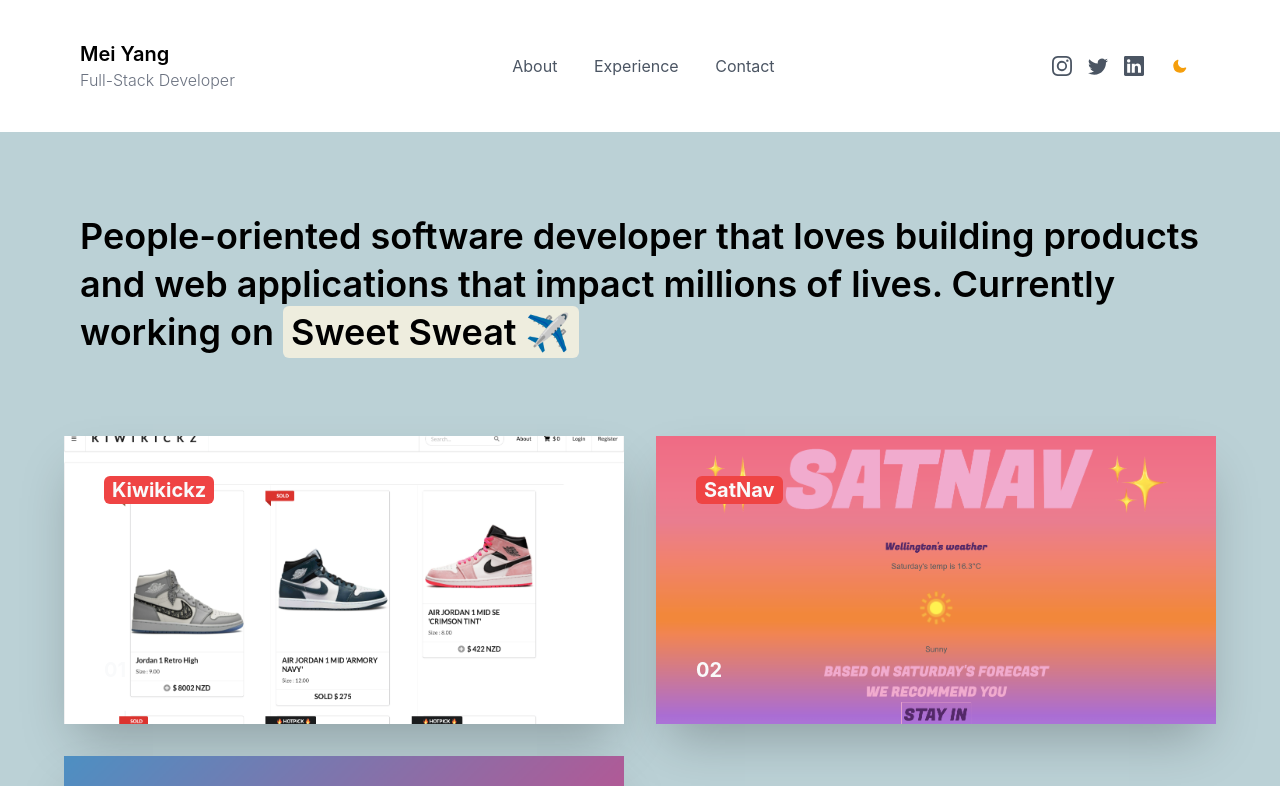
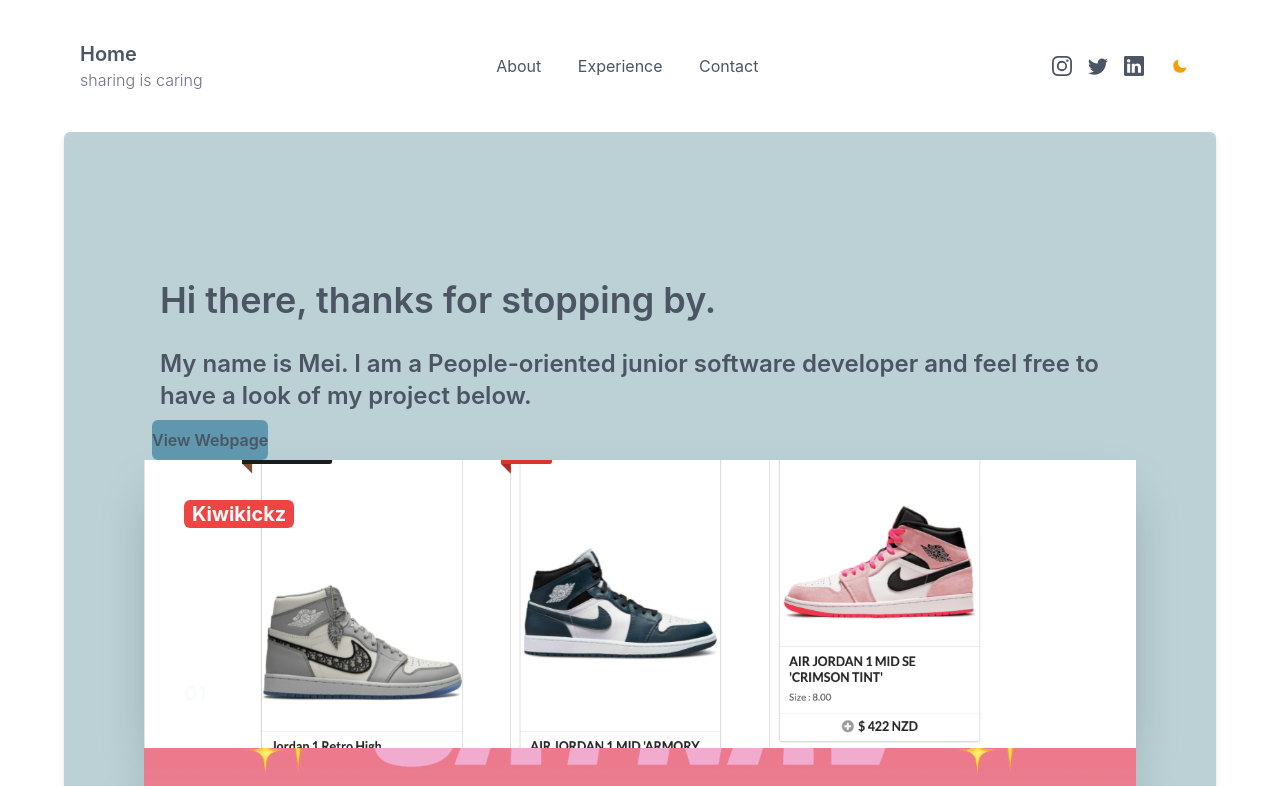
Before and after one commit to manuarora700/simple-developer-portfolio-website, a Next.js app: page / in a window 1280 px wide. Shown: the top 786 px of the page. Built offline with nearby package versions, Linux system fonts and the light colour scheme; no server answers.

Commit message:
in process of home page

```diff
--- a/components/AboutMe.js
+++ b/components/AboutMe.js
@@ -4,11 +4,6 @@
 export default function AboutMe() {
   return (
     <section className="bg-white dark:bg-gray-800">
-      {/* <div className="max-w-6xl mx-auto h-0 bg-white dark:bg-gray-800">
-        <h1 className=" text-5xl md:text-9xl py-20 text-center md:text-left">
-          About Me.
-        </h1>
-      </div> */}
       {/* <div className="bg-[#bbd1d6] -mt-0 dark:bg-gray-900">
         <div className="text-container max-w-6xl mx-auto pt-20">
           <p
--- a/components/Contact.js
+++ b/components/Contact.js
@@ -4,12 +4,7 @@
 export default function Contact() {
   return (
     <section>
-      {/* <div className="max-w-6xl mx-auto h-0 bg-white dark:bg-gray-200 antialiased">
-        <h1 className=" text-5xl md:text-9xl font-bold py-20 text-center md:text-left">
-          Contact
-        </h1>
-      </div> */}
-      <div className="relative z-10 rounded-md shadow-md bg-[#bbd1d6] p-4 md:p-10 lg:p-20 max-w-6xl mx-auto mb-20 -mt-0">
+      <div className="relative z-10 rounded-md shadow-md bg-[#bbd1d6] p-4 md:p-10 lg:p-20 max-w-6xl mx-auto mb-20 mt-0">
         <div className="grid grid-cols-1 md:grid-cols-2 gap-4">
           <div className="md:ml-4">
             <header className="">
--- a/components/Experience.js
+++ b/components/Experience.js
@@ -4,11 +4,7 @@
 export default function Experience() {
   return (
     <section className="bg-white dark:bg-gray-800">
-      {/* <div className="max-w-6xl mx-auto h-0 bg-white dark:bg-gray-800">
-        <h1 className=" text-5xl md:text-9xl font-bold py-20 text-center md:text-left">
-          Experience
-        </h1>
-      </div> */}
+
       <div className="bg-[#bbd1d6] dark:bg-gray-900 -mt-0">
         <div className="grid grid-cols-1 dark:bg-gray-900 max-w-xl mx-auto pt-0">
           {/* Experience card */}
--- a/components/Footer.js
+++ b/components/Footer.js
@@ -4,9 +4,9 @@
 export default function Footer() {
   return (
     <div className="bg-white dark:bg-gray-900">
-      <div className="max-w-6xl  mx-auto px-4 py-10 md:py-20">
-        <div className="h-0.5 w-full bg-white dark:bg-gray-700"></div>
-        <div className="flex flex-col space-y-4 md:space-y-0 md:flex-row justify-between md:items-center mt-8">
+      <div className="max-w-6xl  mx-auto px-4 py-10 md:py-30">
+        <div className="h-1 w-full bg-white dark:bg-gray-700"></div>
+        <div className="flex flex-col space-y-4 md:space-y-0 md:flex-row justify-between md:items-center mt-4">
           <div>
             <p>&copy; All Rights Reserved.</p>
           </div>
@@ -17,7 +17,7 @@
               <div className="inline-block transform hover:scale-110 hover:-rotate-3 transition duration-300">
                 <a
                   className="hover:bg-red-500 rounded-md px-2 py-1  hover:text-gray-50"
-                  href="https://manuarora.in"
+                  href="https://www.linkedin.com/in/mei-yang-4bb190134/"
                 >
                   Mei Yang
                 </a>
--- a/components/Navbar.js
+++ b/components/Navbar.js
@@ -22,11 +22,12 @@
         <div className="flex flex-col">
           <Link href="/">
             <a>
-              <h1 className="font-semibold text-xl dark:text-gray-100">
-                {userData.name}
+              <h1 className="font-semibold text-gray-600 text-xl dark:text-gray-100">
+                Home
+                {/* {userData.name} */}
               </h1>
               <p className="text-base font-light text-gray-500 dark:text-gray-300">
-                {userData.designation}
+                sharing is caring
               </p>
             </a>
           </Link>
--- a/components/Projects.js
+++ b/components/Projects.js
@@ -4,31 +4,42 @@
 export default function Projects() {
   return (
     <section className="bg-white dark:bg-gray-800">
-      <div className="bg-[#bbd1d6] -mt-0 dark:bg-gray-600">
+      <div className="relative z-10 rounded-md shadow-md bg-[#bbd1d6] p-4 md:p-10 lg:p-20 max-w-6xl mx-auto mb-20 mt-0 dark:bg-gray-600 ">
         <div className="text-container max-w-6xl mx-auto pt-20">
           <p
-            className="leading-loose text-xl md:text-4xl font-semibold  mx-4"
-            style={{ lineHeight: "3rem" }}
+            className="leading-loose text-xl mb-4 md:text-4xl text-gray-600 font-semibold  mx-4 "
+            style={{ lineHeight: "1rem" }}
           >
-            {userData.about.title}. Currently working on{" "}
+            {userData.about.title}
+            </p>
+            <br></br>
+            <p className="leading-loose text-2xl :text-4xl text-gray-600 font-semibold  mx-4 "
+            style={{ lineHeight: "2rem" }}>
+              {userData.about.summary}
+            </p>
+            {/* <p>
+            Currently working on{" "}
             <a
               className="bg-[#EEEDDE] -500 rounded-md px-2 py-1 text-Black"
               href={userData.about.currentProjectUrl}
             >
               {userData.about.currentProject} ✈️
             </a>
-          </p>
+          </p> */}
         </div>
-      </div>
-      {/* <div className="max-w-6xl mx-auto h-48 bg-white dark:bg-gray-800">
-        <h1 className=" text-5xl md:text-9xl font-bold py-20 text-center md:text-left">
-          Projects
-        </h1>
-      </div> */}
+
+
       {/* Grid starts here */}
       <div className="bg-[#bbd1d6] dark:bg-gray-900">
-        <div className="max-w-6xl mx-auto grid grid-cols-1 md:grid-cols-2 gap-8 py-20 pb-40">
+        <div classname="relative z-10 rounded-md shadow-md bg-[#bbd1d6] bg-[#bbd1d6] p-4 md:p-10 lg:p-20 max-w-6xl mx-auto mb-20 mt-0" >
+        {/* <div className="max-w-6xl mx-auto grid grid-cols-1 md:grid-cols-2 gap-8 py-20 pb-40"> */}
+        <button
+              className="bg-[#5f97ae] -00 rounded-md w-30px mx-2 mt-2 py-2 text-gray-600 text-s font-semibold"
+            >
 
+             <a href= "https://kiwikickz.herokuapp.com/">View Webpage</a>
+
+            </button>
           {userData.projects.map((proj, idx) => (
             <ProjectCard
               key = {proj.title}
@@ -40,6 +51,7 @@
           ))}
 
         </div>
+      </div>
       </div>
     </section>
   );
--- a/constants/data.js
+++ b/constants/data.js
@@ -25,7 +25,8 @@
   ],
   about: {
     title:
-      "People-oriented software developer that loves building products and web applications that impact millions of lives",
+      "Hi there, thanks for stopping by." ,
+    summary:"My name is Mei. I am a People-oriented junior software developer and feel free to have a look of my project below.",
     description: [
       `I am a full-stack web developer with a background in teaching. I love the combination of problem solving and creativity that developing provides. I find it extremely satisfying to work a problem through to a solution, especially in a team environment.`,
       `I am an exceptionally quick learner. I went from very little coding knowledge to becoming a full stack JavaScript developer, able to create useable products, within three months. I have been acknowledged for my adaptability and ability to fit into a variety of teams and add values with my approach to our work and my skills.`,
```
